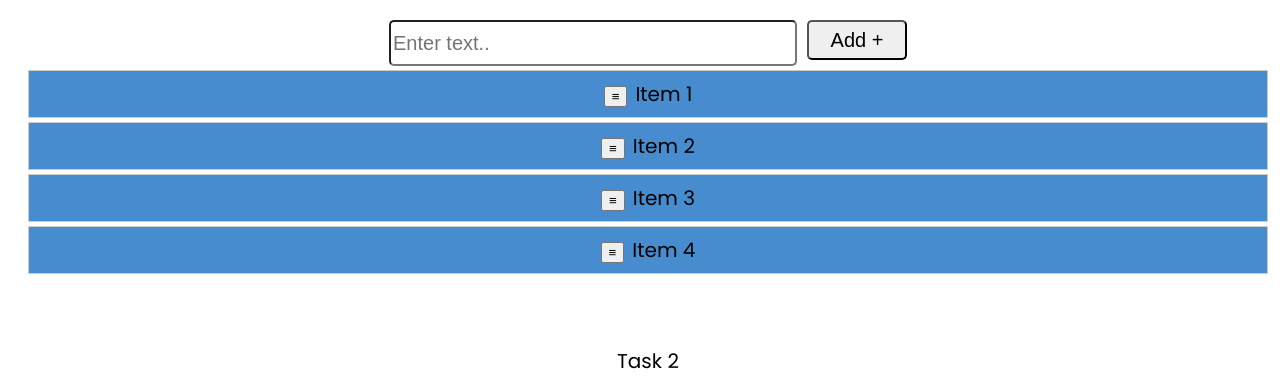
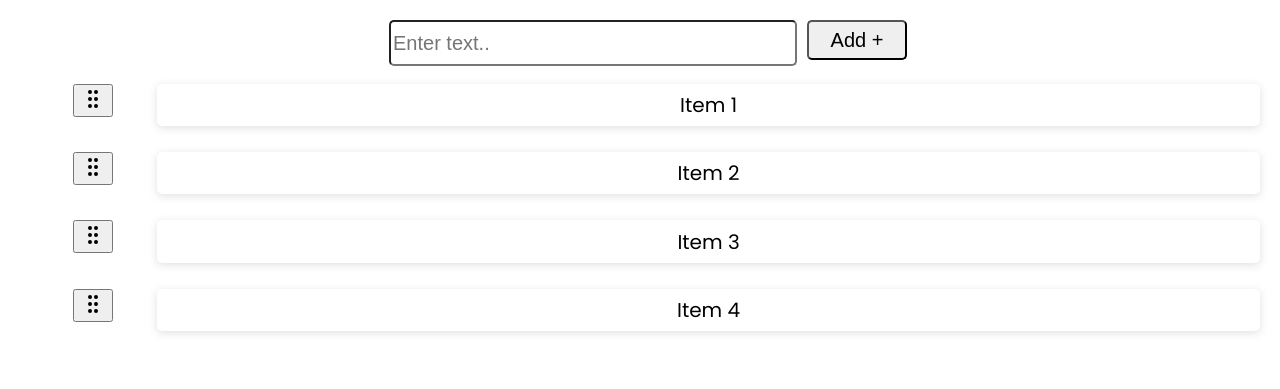
Before and after one commit to CodeMaster17/fyn-mobility, a React (Vite) app: page / in a window 1280 px wide. Shown: the part 148-537 px from the top of the page. Built offline with nearby package versions, Linux system fonts and the light colour scheme; no server answers.

Commit message:
refactor: improve css

```diff
--- a/package.json
+++ b/package.json
@@ -10,6 +10,7 @@
     "preview": "vite preview"
   },
   "dependencies": {
+    "lucide-react": "^0.416.0",
     "react": "^18.3.1",
     "react-dnd": "^16.0.1",
     "react-dnd-html5-backend": "^16.0.1",
--- a/src/components/SortableItem.tsx
+++ b/src/components/SortableItem.tsx
@@ -1,7 +1,7 @@
 import React, { useRef } from 'react';
 import { useDrag, useDrop } from 'react-dnd';
 import { Item } from '../constants';
-
+import { GripVertical } from 'lucide-react';
 const ItemType = 'ITEM';
 
 
@@ -38,11 +38,15 @@ const SortableItem: React.FC<{ item: Item; index: number; moveItem: (fromIndex:
     drag(drop(ref));
 
     return (
-        <div ref={ref} className='item' style={{ opacity: isDragging ? 0.5 : 1, padding: '8px', border: '1px solid #ccc', margin: '4px 0', fontSize: '2rem', background: isDragging ? '#36C2CE' : '#478CCF' }}>
-            <button ref={dragPreview} style={{ marginRight: '8px', cursor: 'move' }}>
-                <span role="img" aria-label="drag-handle"> ≡ </span>
-            </button>
-            {item.text}
+        <div ref={ref} style={{ opacity: isDragging ? 0.5 : 1, padding: '8px', margin: '1rem 0', fontSize: '2rem', background: isDragging ? '#36C2CE' : '#FFF', display: 'flex' }}>
+            <div className='drag-button'>
+                <button ref={dragPreview} style={{ marginRight: '8px', cursor: 'move' }}>
+                    <span aria-label="drag-handle"> <GripVertical /> </span>
+                </button>
+            </div>
+            <div className='drag-text'>
+                {item.text}
+            </div>
         </div>
     );
 };
--- a/src/index.css
+++ b/src/index.css
@@ -26,6 +26,16 @@ body {
   font-size: 20px;
 }
 
+.drag-button {
+  width: 10%;
+}
+
+.drag-text {
+  width: 90%;
+  box-shadow: rgba(99, 99, 99, 0.2) 0px 2px 8px 0px;
+  border-radius: 0.5rem;
+  padding: 0.5%;
+}
 
 .center-col {
   width: 100%;
@@ -101,8 +111,9 @@ body {
 
 .number-container {
   padding: 2% 4%;
-  background: rgb(193, 193, 193);
-  border-radius: 0.2rem;
+  box-shadow: rgba(99, 99, 99, 0.2) 0px 2px 8px 0px;
+  /* background: rgb(193, 193, 193); */
+  border-radius: 0.5rem;
 }
 
 .image-card {
```
Also changed, not shown: 1 other file (tests, documents, lock files or other folders).
